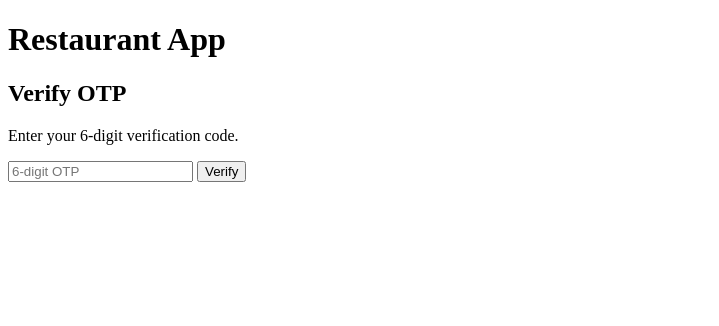
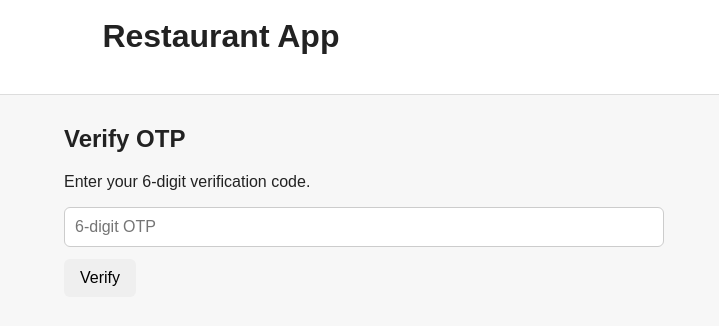
Before and after one commit to alaaahmadd182-lab/restaurant-app-Alaaa, a PHP site: page /otp.html in a window 1280 px wide. Shown: the top 326 px of the page, without its empty margins (0-719 px from the left). Run offline with PHP 8.4, Linux system fonts and the light colour scheme.

Commit message:
style: add global application styles

```diff
--- a/frontend/css/style.css
+++ b/frontend/css/style.css
@@ -5,3 +5,83 @@
     height: 150px;
     object-fit: cover;
 }
+/* ---------- Global UI ---------- */
+
+* {
+    box-sizing: border-box;
+}
+
+body {
+    margin: 0;
+    font-family: Arial, sans-serif;
+    background: #f7f7f7;
+    color: #222;
+}
+
+header {
+    background: white;
+    padding: 18px 8%;
+    display: flex;
+    justify-content: space-between;
+    align-items: center;
+    border-bottom: 1px solid #ddd;
+}
+
+main {
+    width: 90%;
+    max-width: 1200px;
+    margin: 30px auto;
+}
+
+h1,
+h2,
+h3,
+h4 {
+    margin-top: 0;
+}
+
+a {
+    text-decoration: none;
+    color: inherit;
+}
+
+button,
+input,
+select,
+textarea {
+    font: inherit;
+}
+
+button {
+    cursor: pointer;
+    border: none;
+    border-radius: 6px;
+    padding: 10px 16px;
+}
+
+input,
+select,
+textarea {
+    width: 100%;
+    padding: 10px;
+    margin-bottom: 12px;
+    border: 1px solid #ccc;
+    border-radius: 6px;
+}
+
+textarea {
+    resize: vertical;
+}
+
+form {
+    max-width: 600px;
+}
+
+img {
+    max-width: 100%;
+    display: block;
+}
+
+[hidden] {
+    display: none !important;
+}
```
